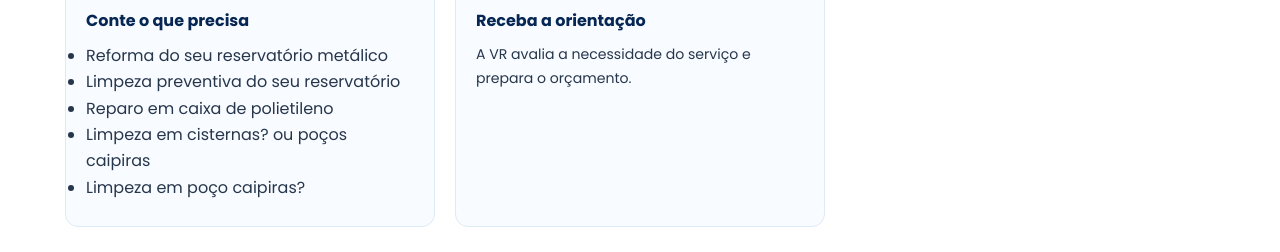
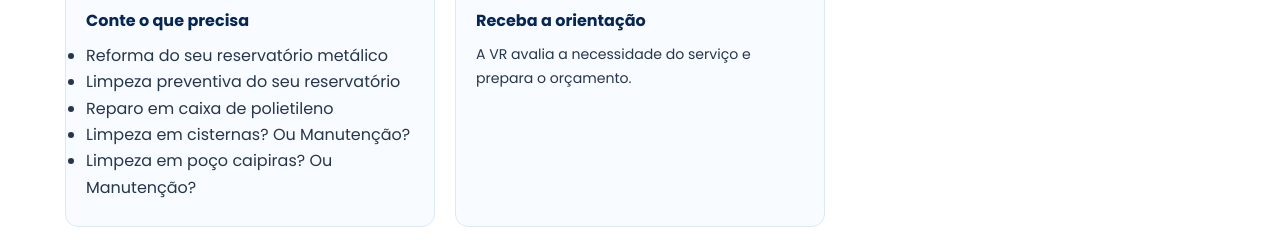
Before and after one commit to goesrafaela/VR-Reservatorios, a plain HTML site: page index.html in a window 1280 px wide. Shown: the part 6020-6272 px from the top of the page. Drawn offline with Linux system fonts and the light colour scheme.

```diff
--- a/index.html
+++ b/index.html
@@ -213,8 +213,8 @@
           <li>Reforma do seu reservatório metálico</li>
           <li>Limpeza preventiva do seu reservatório</li>
           <li>Reparo em caixa de polietileno</li>
-          <li>Limpeza em cisternas? ou poços caipiras</li>
-          <li>Limpeza em poço caipiras?</li>
+          <li>Limpeza em cisternas? Ou Manutenção?</li>
+          <li>Limpeza em poço caipiras? Ou Manutenção?</li>
         </ul>
       </div>
 
```
